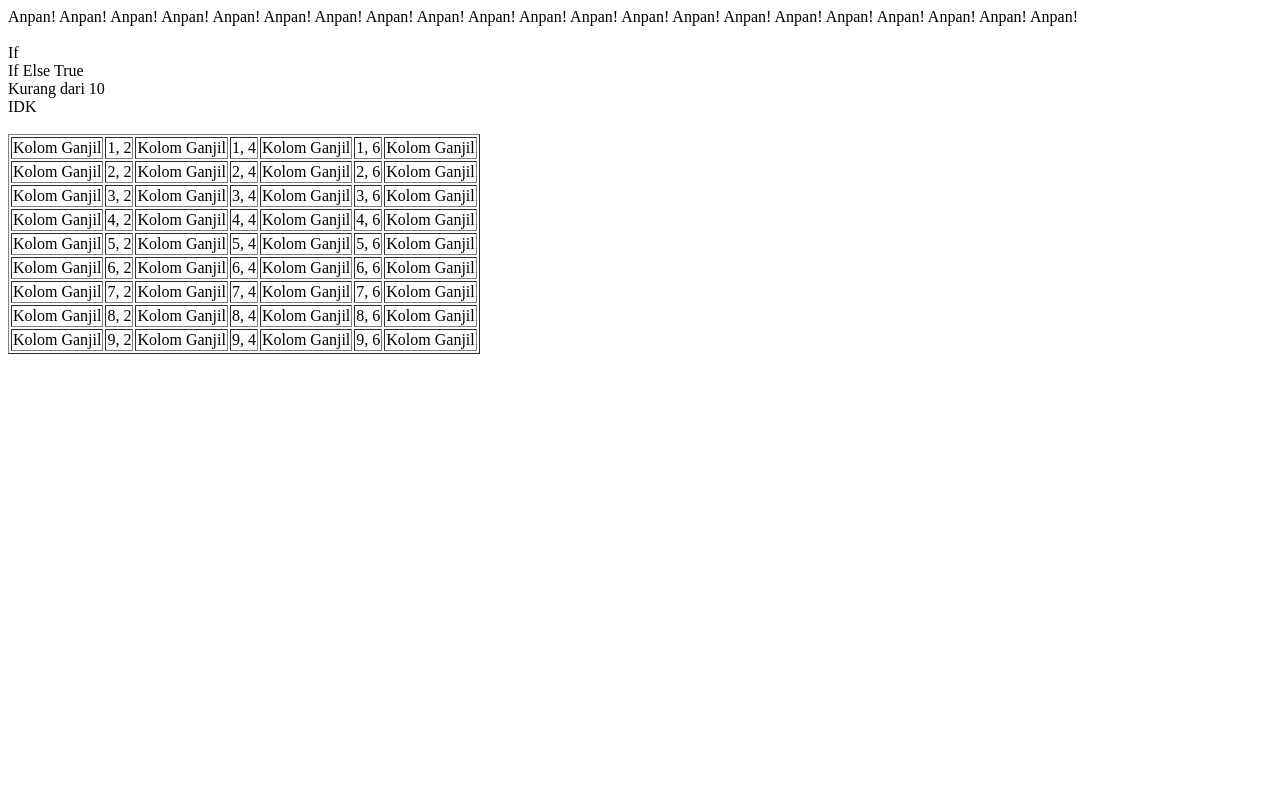
After one commit to Hendrawan5rb/php, a PHP site: page /control_structure.php in a window 1280 px wide. The commit adds this page. Run offline with PHP 8.4, Linux system fonts and the light colour scheme.

Commit message:
Control Structure

```diff
--- /dev/null
+++ b/control_structure.php
@@ -0,0 +1,93 @@
+<?php
+
+/* Perulangan for terdiri dari 3 bagian.
+1. Inisialisasi (Menentukan variabel awal untuk pengulangan. Biasanya $i, index.)
+2. Kondisi Terminasi (Kondisi untuk memberhentikan perulangannya.)
+3. Increment/Decrement (Perulangan maju atau mundur.) */
+
+for ($i = 0; $i < 9; $i++) {
+    echo "Anpan! ";
+}
+
+$w = 0;
+while ($w < 7) {
+    echo "Anpan! ";
+    $w++;
+}
+
+$a = 0;
+do {
+    echo "Anpan! ";
+    $a++;
+} while ($a <= 4);
+
+echo "<br><br>";
+
+if (true == true) {
+    echo "If";
+}
+
+echo "<br>";
+
+if (true == true) {
+    echo "If Else True";
+} else {
+    echo "If Else False";
+}
+
+echo "<br>";
+
+$tes = -3;
+if ($tes < 10) {
+    echo "Kurang dari 10";
+} elseif ($tes == 10) {
+    echo "10";
+} else {
+    echo "Lebih dari 10";
+}
+
+echo "<br>";
+
+$tes2 = 4;
+switch ($tes2) {
+    case 1:
+        echo "1";
+        break;
+    case 2:
+        echo "2";
+        break;
+    case 3:
+        echo "3";
+        break;
+    default:
+        echo "IDK";
+        break;
+}
+
+?>
+
+<!DOCTYPE html>
+<html lang="en">
+
+<head>
+    <meta charset="UTF-8">
+    <meta name="viewport" content="width=device-width, initial-scale=1.0">
+    <title>Document</title>
+</head>
+
+<body>
+    <br><br>
+    <table border="1">
+        <?php for ($baris = 1; $baris <= 9; $baris++) : ?>
+            <tr>
+                <?php for ($kolom = 1; $kolom <= 7; $kolom++) : ?>
+                    <td>
+                        <?= ($kolom % 2 == 0) ? "$baris, $kolom" : "Kolom Ganjil"; ?>
+                    </td>
+                <?php endfor; ?>
+            </tr>
+        <?php endfor; ?>
+    </table>
+</body>
+
+</html>
```
Also changed, not shown: index.php (+7 -4 lines).
